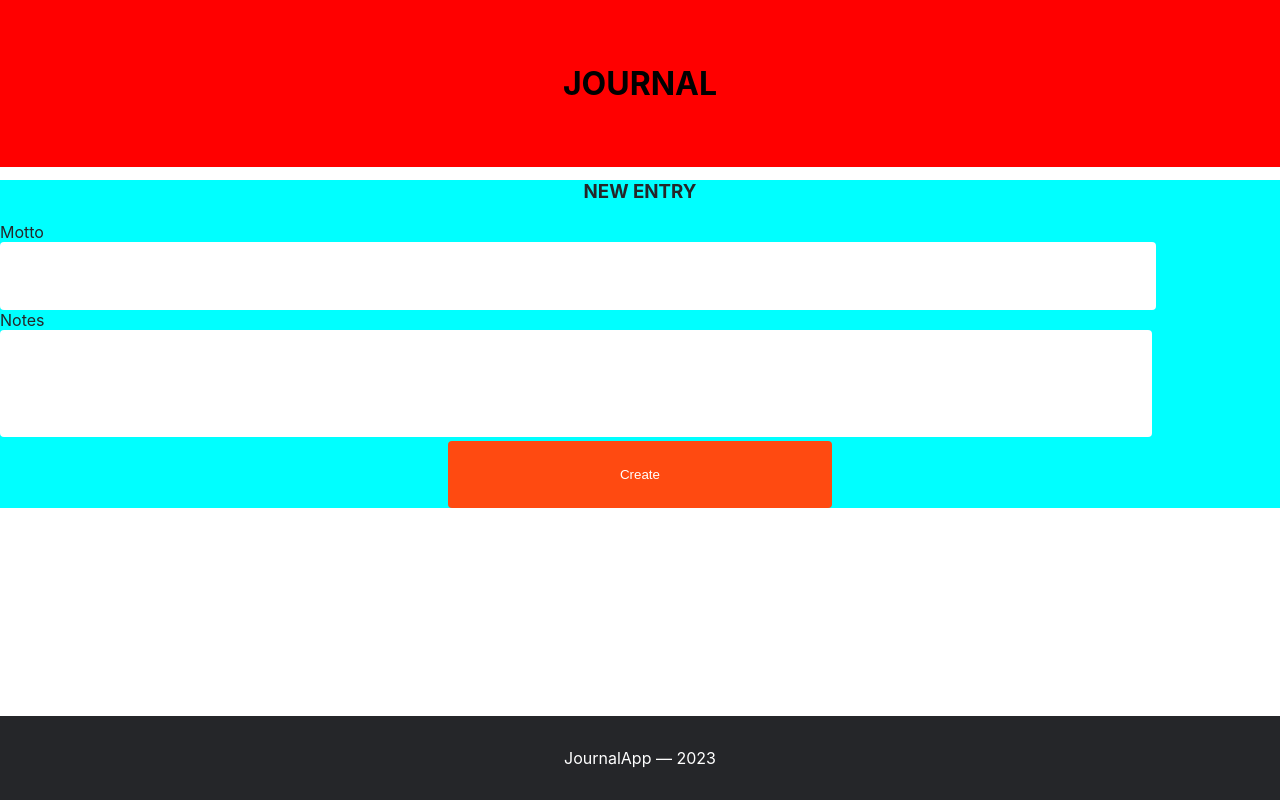
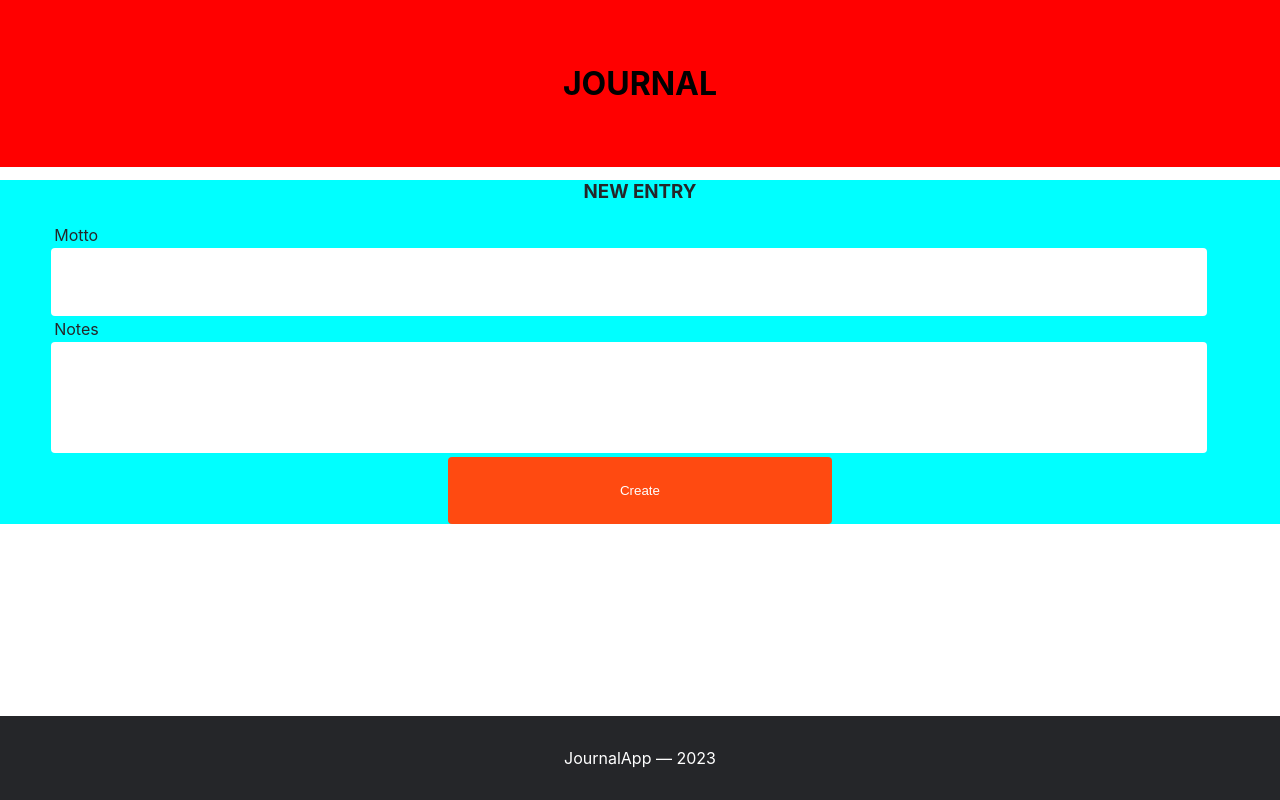
Before and after one commit to Katemuya/journal-app, a React (Create React App) app: page / in a window 1280 px wide. Built offline with nearby package versions, Linux system fonts and the light colour scheme; the HTML template or start-up script is replaced by a standard one.

Commit message:
"edit form.css"

```diff
--- a/src/components/Form/Form.css
+++ b/src/components/Form/Form.css
@@ -4,20 +4,23 @@ form {
   color: #252629;
   margin-top: 10em;
   display: block;
-  content: ;
 }
 h3 {
   text-align: center;
 }
 label {
   display: block;
+  margin-left: 4%;
+  padding: 3px;
 }
+
 input {
   background-color: #ffffff;
   height: 5em;
   width: 90%;
   border-radius: 4px;
   border: 2px #e4e8f0;
+  margin-left: 4%;
 }
 
 textarea {
@@ -25,10 +28,9 @@ textarea {
   width: 90%;
   resize: none;
   height: 8em;
-  padding: 12px 20px;
   border: 2px #e4e8f0;
   border-radius: 4px;
-  box-sizing: border-box;
+  margin-left: 4%;
 }
 
 button {
--- a/src/components/Form/Form.js
+++ b/src/components/Form/Form.js
@@ -3,6 +3,7 @@ export default function Form() {
   return (
     <>
       (//Form section)
+      <div>
         <form id="form">
           <h3>NEW ENTRY</h3>
           <label for="motto"> Motto</label>
@@ -13,6 +14,7 @@ export default function Form() {
             Create
           </button>
         </form>
+      </div>
     </>
   );
 }
```
Lines whose indentation alone changed are shown as unchanged.
